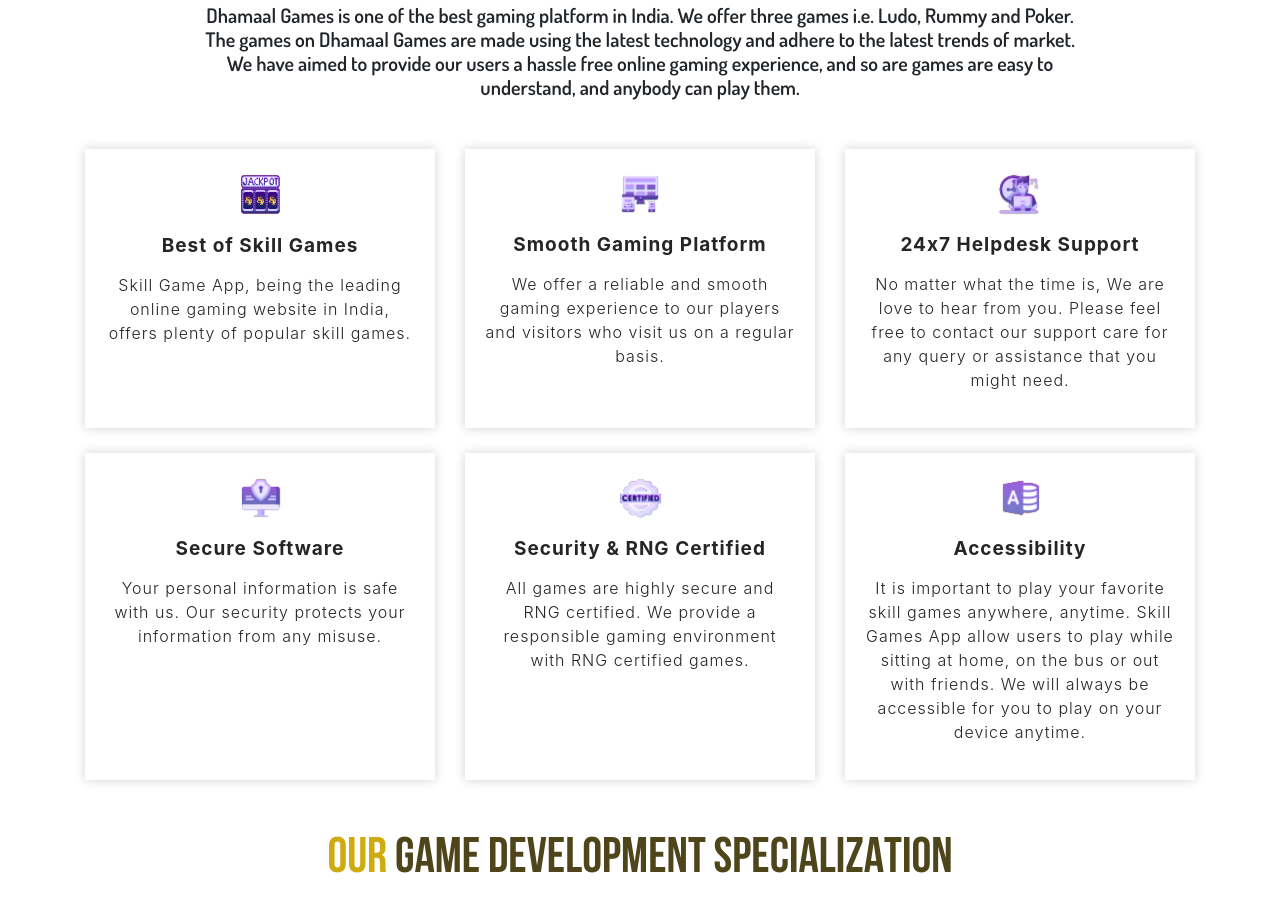
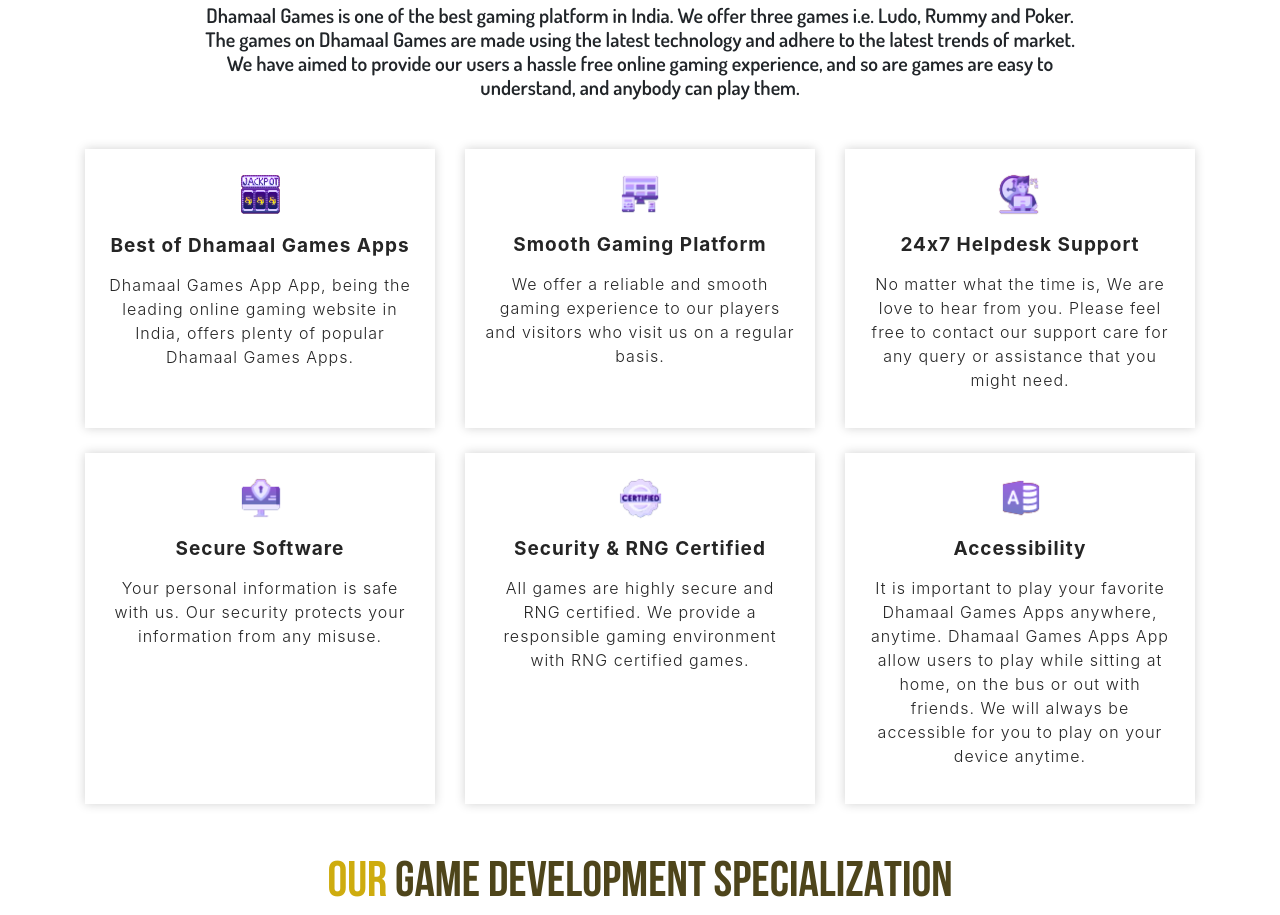
Before and after one commit to pareeklokesh/dhamaal-games, a plain HTML site: page index.html in a window 1280 px wide. Shown: the part 925-1840 px from the top of the page. Drawn offline with Linux system fonts and the light colour scheme.

Commit message:
Add files via upload

```diff
--- a/index.html
+++ b/index.html
@@ -109,8 +109,8 @@
       <div class="col-md-4">
         <div class="w-100 ern text-center">
           <img src="assets/img/1-01.png">
-          <h2>Best of Skill Games</h2>
-          <p>Skill Game App, being the leading online gaming website in India, offers plenty of popular skill games.</p>
+          <h2>Best of Dhamaal Games Apps</h2>
+          <p>Dhamaal Games App App, being the leading online gaming website in India, offers plenty of popular Dhamaal Games Apps.</p>
         </div>
       </div>
       <div class="col-md-4">
@@ -147,7 +147,7 @@
         <div class="w-100 ern text-center">
           <img src="assets/img/1-06.png">
           <h2>Accessibility</h2>
-          <p>It is important to play your favorite skill games anywhere, anytime. Skill Games App allow users to play while sitting at home, on the bus or out with friends. We will always be accessible for you to play on your device anytime.</p>
+          <p>It is important to play your favorite Dhamaal Games Apps anywhere, anytime. Dhamaal Games Apps App allow users to play while sitting at home, on the bus or out with friends. We will always be accessible for you to play on your device anytime.</p>
         </div>
       </div>
     </div>
```
